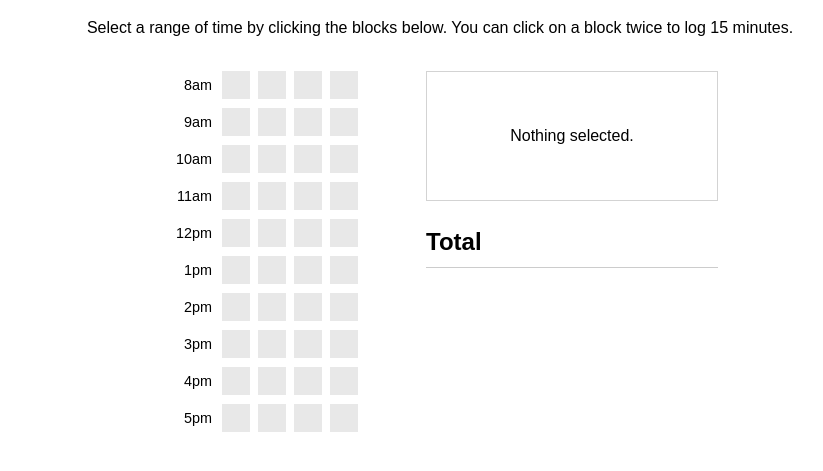
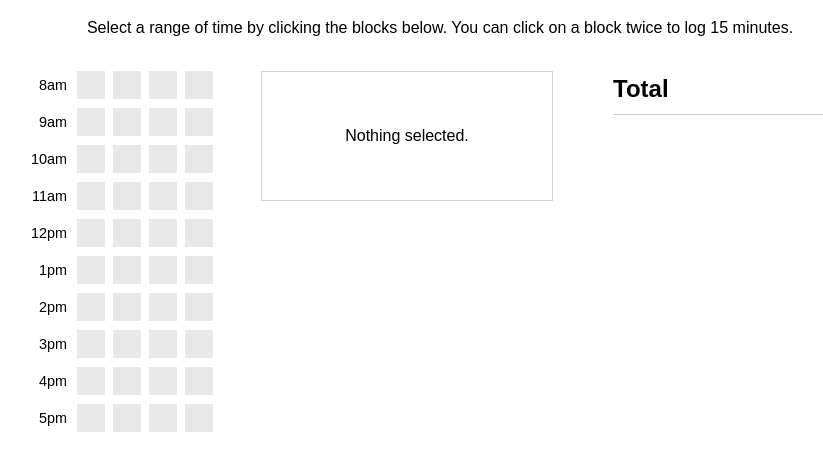
Before and after one commit to wescasto/timecard, a plain HTML site: page index.html in a window 1280 px wide. Shown: the part 61-532 px from the top of the page, without its empty margins (200-1023 px from the left). Drawn offline with Linux system fonts and the light colour scheme.

Commit message:
Split form and total into columns

```diff
--- a/index.html
+++ b/index.html
@@ -88,7 +88,7 @@
             }
 
             #grid {
-                margin-right: 60px;
+                margin-right: 40px;
             }
 
             .time-label {
@@ -106,12 +106,17 @@
             }
 
             .total h2 {
-                margin-top: 0;
                 padding-bottom: 10px;
                 border-bottom: 1px solid #ccc;
             }
 
-            .right-col {
+            .project-col {
+                text-align: left;
+                margin-right: 60px;
+            }
+
+            .total-col {
+                width: 250px;
                 text-align: left;
             }
 
@@ -137,7 +142,7 @@
         <p>Select a range of time by clicking the blocks below. You can click on a block twice to log 15 minutes.</p>
         <div class="container">
             <div id="grid"></div>
-            <div class="right-col">
+            <div class="project-col">
                 <div class="dialog">
                     <form id="form" hidden>
                         <label for="projectInput">Project</label>
@@ -147,6 +152,8 @@
                     </form>
                     <div class="no-selections">Nothing selected.</div>
                 </div>
+            </div>
+            <div class="total-col">
                 <div class="total">
                     <h2>Total</h2>
                     <div id="totalText"></div>
```
